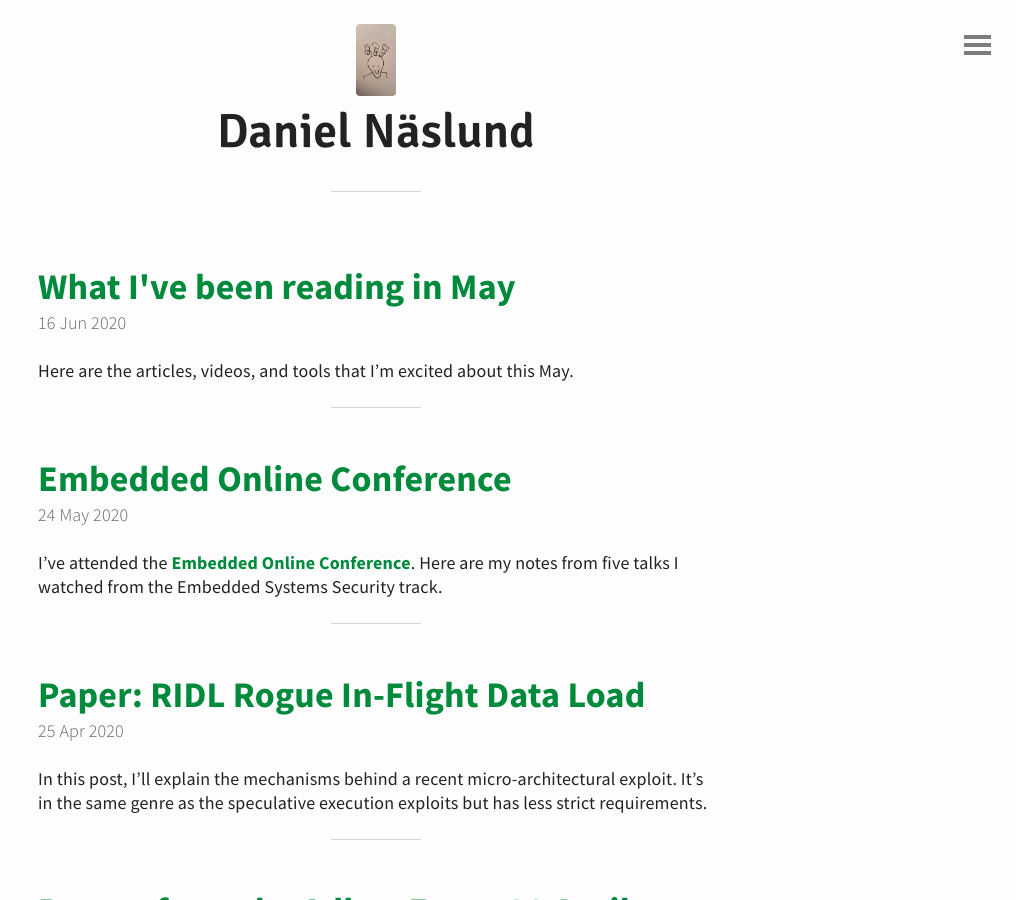
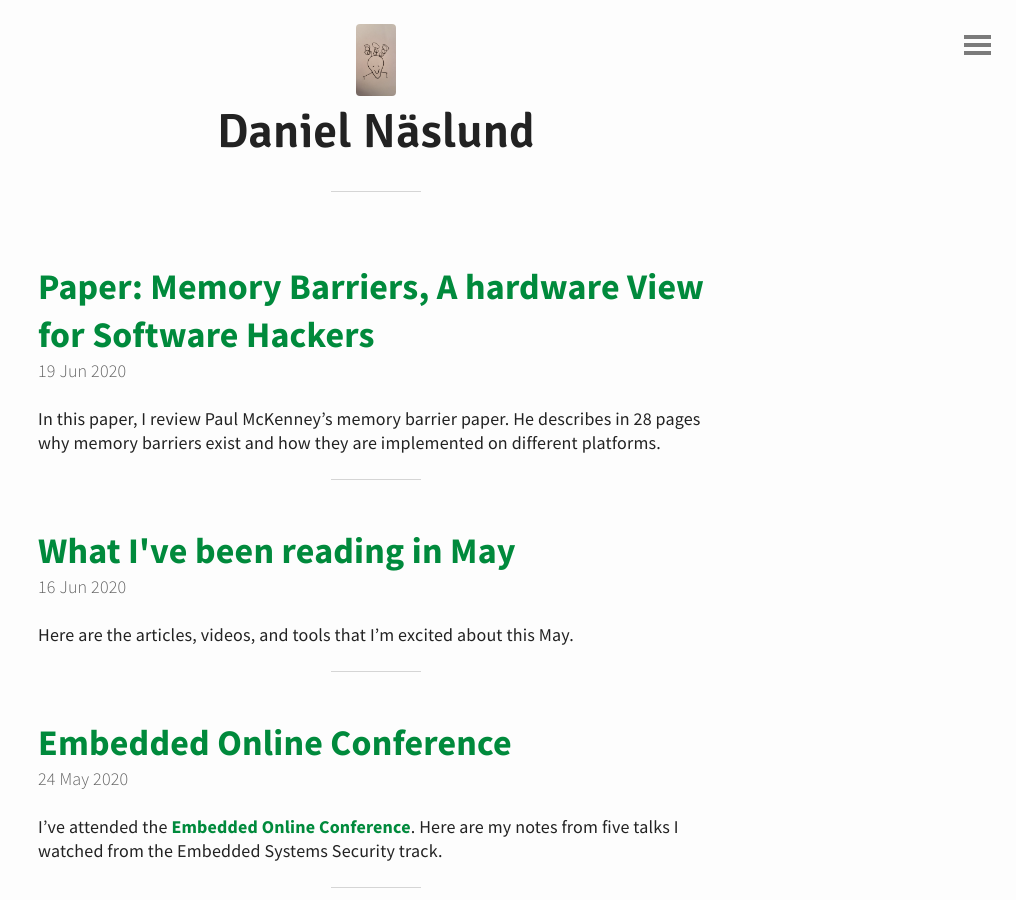
Before and after one commit to dannas/dannas.github.com, a Jekyll site: the page built from index.html, in a window 1280 px wide and 900 px high. Shown: the whole window, without its empty margins (264-1280 px from the left). Built offline with Jekyll 4.4.1, drawn with Linux system fonts in a browser that asks for light colours; the list of posts is cut into pages by our own code; some of the changed lines change nothing that is shown.

Commit message:
New post

````diff
--- a/_drafts/2020-05-02-memory-barriers.md
+++ b/_posts/2020-06-19-memory-barriers.md
@@ -2,11 +2,14 @@
 title: Paper&#58; Memory Barriers, A hardware View for Software Hackers
 layout: post
 ---
+<!-- excerpt start -->
+In this paper, I review Paul McKenney's memory barrier paper. He describes
+in 28 pages why memory barriers exist and how they are implemented on
+different platforms.
+<!-- excerpt end -->
 
 [McKenney, Paul E. Memory Barriers: A Hardware View for Software Hackers. 2010.](http://codelabs.ru/reading/whymb.2010.07.23a.pdf)
 
-Paul McKenney describes in 28 pages why memory barriers exists and how they are
-implemented on different platforms.
 
 Why do we need memory barriers? Because processors may reorder memory
 operations. Why do processors reorder memory accesses? To improve performance.
@@ -18,7 +21,7 @@ same?
 
 There's a lot to unpack here. First, the processor can read and write to memory.
 There's a >100x difference in latency between the CPU and RAM. So for every load
-or store the processor would have to wait for several hundred cycles without
+or store, the processor would have to wait for several hundred cycles without
 making progress.
 
 If every load and store were truly unique and random, then there wouldn't be
@@ -36,10 +39,10 @@ Unless... We just store the data to the cache, but we won't forward it until
 it's necessary. Then we still have to use 100 cycles but for many cases, we
 can postpone those stores and batch them together. That's a write-back cache.
 
-One complication with our cache idea, is that we need to keep track of which
+One complication with our cache idea is that we need to keep track of which
 memory address is cached. The address is 8 bytes on a 64-bits platform and a
 word is 8 bytes. That seems kind of wasteful. If we instead write and read a
-larger chunk, the we won't need to use fewer bits for the address. Having caches
+larger chunk, we won't need to use fewer bits for the address. Having caches
 operate on these larger chunks (which are called cache-lines) simplifies things.
 
 But if the cache operates on cache-lines and we want to just write one byte?
@@ -51,11 +54,11 @@ accesses? You could put in a lock: now only CPU 0 is allowed to access the
 memory and next only CPU 1 can store or load. That takes a lot of time if we
 have many cores.
 
-# Store Buffers
-Stores results in unnecessary stalls. A write by a CPU triggers an invalidate
-request which have to wait for the acknowledge, before the CPU can consider
+## Store Buffers
+Stores result in unnecessary stalls. A write by a CPU triggers an invalidate
+request which has to wait for the acknowledge before the CPU can consider
 the instruction committed. But the CPU will overwrite whatever is returned
-from from the other CPUs, so why wait?
+from the other CPUs, so why wait?
 
 Instead of waiting, the CPU can record its write in a store buffer and
 continue with the next instruction. When the cache-line arrives, the data will
@@ -104,14 +107,14 @@ void foo(void) {
 }
 ```
 
-# Invalidate Queues
-Store buffers decreases the latency of retiring a store, but the time until
+## Invalidate Queues
+Store buffers decrease the latency of retiring a store, but the time until
 commit is unchanged; the store buffer still have to wait for the acknowledge
 to arrive from the other CPUs caches.
 
-We can speed up that time though, if we add an invalidate queue to each cache.
+We can speed up that time though if we add an invalidate queue to each cache.
 When an invalidate request arrives, an acknowledge is sent immediately and the
-actual invalidation is queues in an invalidation queue.
+actual invalidation is queued in an invalidation queue.
 
 But the fact that the processing is delayed introduces another opportunity for
 memory-mis-ordering. Consider this example where CPU 0 executes `foo` and CPU 1
@@ -142,7 +145,7 @@ void bar(void) {
 }
 ```
 
-# Read and Write Barriers
+## Read and Write Barriers
 A full memory barrier acts on both the store buffer and the invalidation queues.
 But in our example above `foo` only needs a barrier for the store buffer and
 `bar` only needs a barrier for the invalidation queues. We can use write and
@@ -162,7 +165,7 @@ void bar(void) {
 }
 ```
 
-# Memory-Barrier Instructions for Specific CPUs
+## Memory-Barrier Instructions for Specific CPUs
 This section was a bit hard for me to interpret. I mixed up what ordering
 guarantees the different architectures provided and the barrier instructions. To
 me, it was clearer to use Jeff Phreshings [categorization of the possible memory
````
